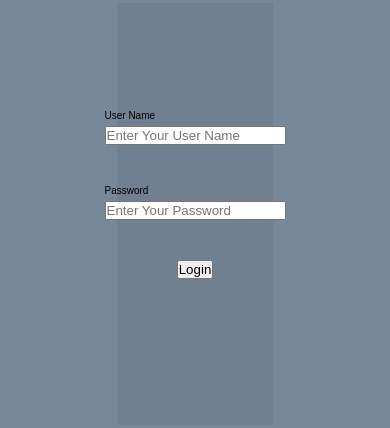
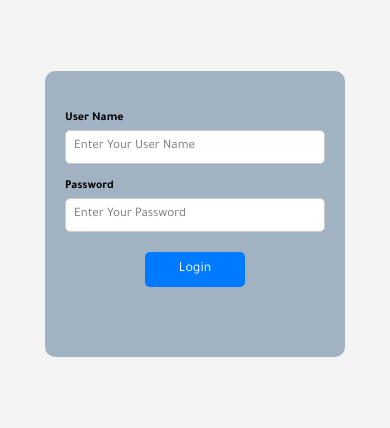
Before and after one commit to OsamaDW2002/user-authentication-system, a plain HTML site: page index.html in a window 390 px wide. Shown: the part 208-636 px from the top of the page. Drawn offline with Linux system fonts and the light colour scheme; a web font is replaced by a local one.

Commit message:
style the project

```diff
--- a/styles.css
+++ b/styles.css
@@ -1,42 +1,123 @@
 @import url('https://fonts.googleapis.com/css2?family=Inter:ital,opsz,wght@0,14..32,100..900;1,14..32,100..900&family=Irish+Grover&family=Tajawal:wght@200;300;400;500;700;800;900&display=swap');
+
 *,
 *::before,
 *::after {
     margin: 0;
     padding: 0;
     box-sizing: border-box;
-    font-family: "Tajwal", sans-serif;
+    font-family: "Tajawal", sans-serif;
 }
-body{
+
+body {
     height: 100vh;
     display: flex;
     justify-content: center;
     align-items: center;
-    background-color: lightslategrey;
+    background-color: #f4f4f4;
+    padding: 20px;
 }
-main, form{
+
+main, form {
     width: 40vw;
-    height: 50vh;
+    max-width: 400px;
+    min-width: 300px;
+    height: auto;
+    padding: 20px;
     display: flex;
     justify-content: center;
     align-items: center;
     flex-direction: column;
-    gap: 40px;
-    background-color: slategray;
+    gap: 20px;
+    background-color: #a1b3c2;
+    border-radius: 10px;
 }
-main form{
 
-}
-.input-fields{
+.input-fields {
     display: flex;
     flex-direction: column;
-    gap: 40px;
+    gap: 20px;
+    width: 100%;
 }
-label{
+
+label {
     display: flex;
     flex-direction: column;
     gap: 5px;
+    font-size: 14px;
 }
-label div{
-    font-size: 10px;
+
+label div {
+    font-size: 12px;
+    font-weight: bold;
 }
+
+input {
+    width: 100%;
+    padding: 10px;
+    border: 1px solid #ccc;
+    border-radius: 5px;
+    font-size: 14px;
+}
+
+button {
+    width: 100px;
+    max-width: 150px;
+    height: 40px;
+    border-radius: 5px;
+    border: none;
+    background-color: #007bff;
+    color: white;
+    font-size: 16px;
+    cursor: pointer;
+    transition: background 0.3s ease;
+}
+
+button:hover {
+    background-color: #0056b3;
+}
+
+/* Responsive Design */
+@media screen and (max-width: 768px) {
+    main, form {
+        width: 90vw;
+        max-width: 350px;
+    }
+
+    .input-fields {
+        gap: 15px;
+    }
+
+    button {
+        height: 35px;
+        font-size: 14px;
+    }
+}
+
+@media screen and (max-width: 480px) {
+    main, form {
+        width: 95vw;
+        max-width: 300px;
+    }
+
+    label {
+        font-size: 12px;
+    }
+
+    input {
+        font-size: 13px;
+        padding: 8px;
+    }
+
+    button {
+        font-size: 14px;
+        height: 35px;
+    }
+}
+
+#message {
+    font-size: 14px;
+    font-weight: bold;
+    text-align: center;
+    margin-top: 10px;
+}
```
